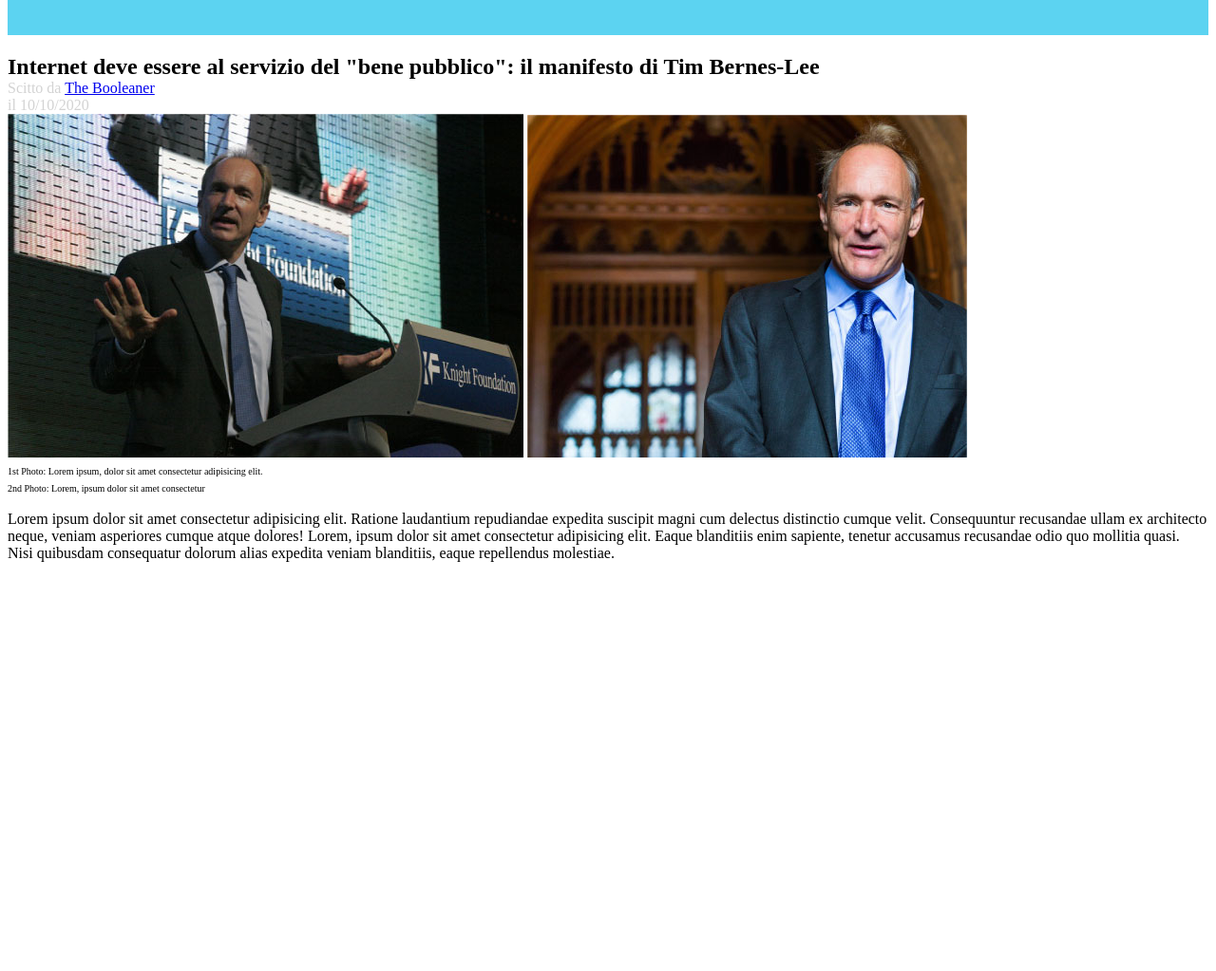
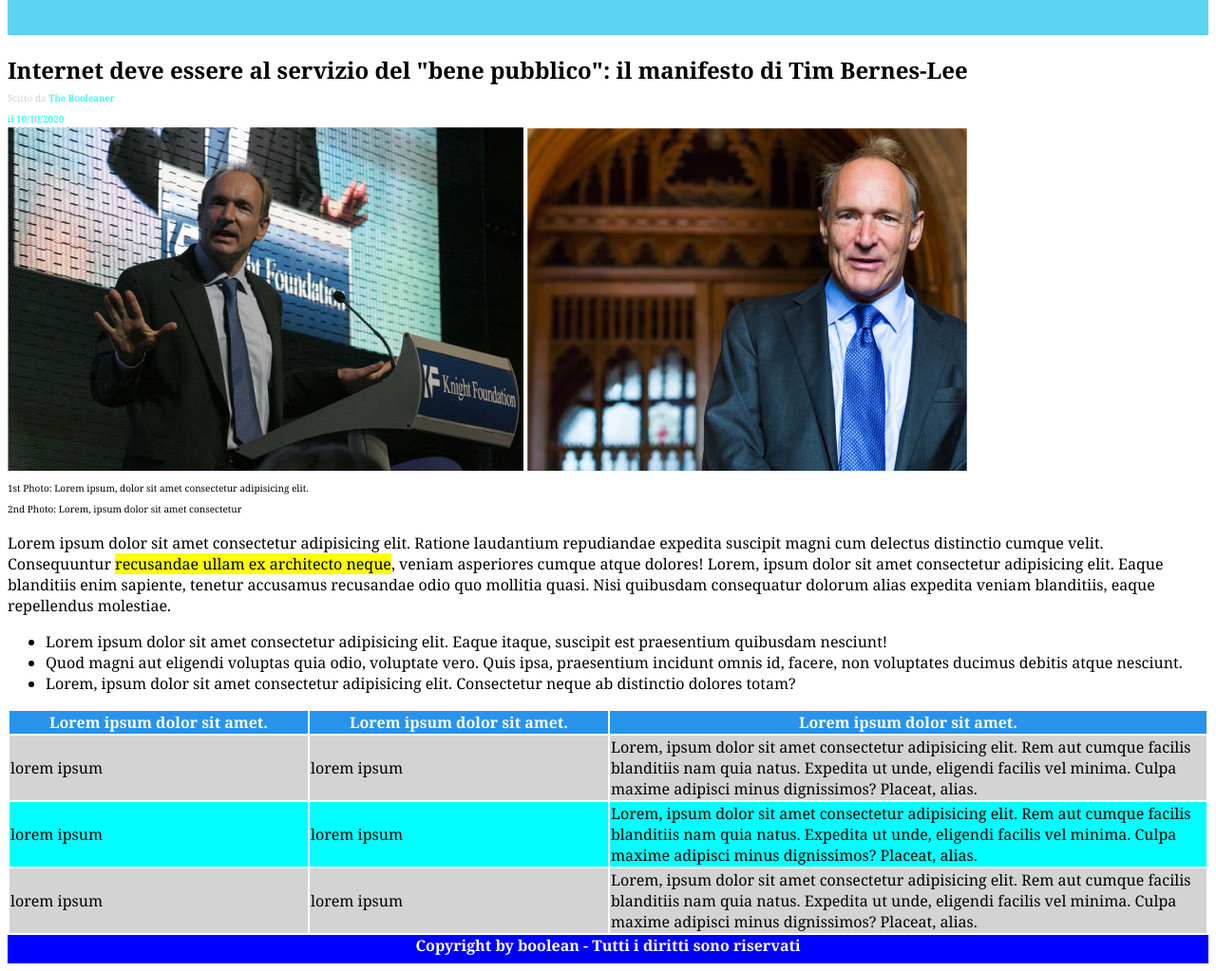
Before and after one commit to AlbertoMameli/html-css-booleaner, a plain HTML site: page index.html in a window 1280 px wide. Shown: the part 71-1094 px from the top of the page at 95% size. Before the commit the page ends 800 px from the top, so only its background shows below. Drawn offline with Linux system fonts and the light colour scheme.

Commit message:
feat:aggiunta 1

```diff
--- a/css/style.css
+++ b/css/style.css
@@ -1,3 +1,7 @@
+* body {
+    font-family:Cambria, Cochin, Georgia, Times, 'Times New Roman', serif;
+
+}
 .container-logo {
     background-color: rgba(15, 191, 235, 0.679);
     height: 100px;
@@ -8,14 +12,63 @@
   margin-left: 10px;
 }
 
+.link {
+    color: aqua;
+}
+
 h1 {
     margin-bottom: 0;
 }
 
 .under-title {
     color: lightgrey;
+    font-size: 10px;
+
 }
 
 .description-photo {
     font-size: 10px;
 }
+
+.mark {
+    background-color: yellow;
+
+}
+/*tabella*/
+.section-table {
+    background-color: rgb(40, 147, 235);
+    color: white;
+
+}
+
+
+.light-grey {
+    background-color: lightgray;
+}
+
+.acqua {
+    background-color: aqua;
+}
+
+table {
+    width: 100%;
+}
+
+.tleft {
+    width: 25%;
+}
+.tcenter {
+    width: 25%;
+}
+/*fine tabella*/
+
+
+
+
+/*footer*/
+.fine-pagina {
+    background-color: blue;
+    height: 30px;
+    text-align: center;
+   color: white;
+}
--- a/index.html
+++ b/index.html
@@ -5,11 +5,7 @@
     <meta charset="UTF-8">
     <meta name="viewport" content="width=device-width, initial-scale=1.0">
     <title>The Booleaner</title>
-    <link rel="preconnect" href="https://fonts.googleapis.com">
-    <link rel="preconnect" href="https://fonts.gstatic.com" crossorigin>
-    <link
-        href="https://fonts.googleapis.com/css2?family=Inter:ital,opsz,wght@0,14..32,100..900;1,14..32,100..900&family=Oswald:wght@200..700&display=swap"
-        rel="stylesheet">
+
     <link rel="stylesheet" href="./css/style.css">
 </head>
 
@@ -21,7 +17,7 @@
         </div>
         <section class="first-title">
             <h1>Internet deve essere al servizio del "bene pubblico": il manifesto di Tim Bernes-Lee</h1>
-            <span class="under-title">Scitto da <a href="https://boolean.careers/">The Booleaner</a> <br>
+            <span class="under-title">Scitto da <a="https://boolean.careers/" class="link">The Booleaner</a> <br>
                 il 10/10/2020</span>
         </section>
     </header>
@@ -40,15 +36,91 @@
                 </span>
             </div>
 
+        </div>
+        <section class="body-page">
             <p>
-                Lorem ipsum dolor sit amet consectetur adipisicing elit. Ratione laudantium repudiandae expedita suscipit magni cum delectus distinctio cumque velit. Consequuntur recusandae ullam ex architecto neque, veniam asperiores cumque atque dolores! Lorem, ipsum dolor sit amet consectetur adipisicing elit. Eaque blanditiis enim sapiente, tenetur accusamus recusandae odio quo mollitia quasi. Nisi quibusdam consequatur dolorum alias expedita veniam blanditiis, eaque repellendus molestiae.
+                Lorem ipsum dolor sit amet consectetur adipisicing elit. Ratione laudantium repudiandae expedita
+                suscipit magni cum delectus distinctio cumque velit. Consequuntur <span class="mark">recusandae ullam ex
+                    architecto neque</span>,
+                veniam asperiores cumque atque dolores! Lorem, ipsum dolor sit amet consectetur adipisicing elit. Eaque
+                blanditiis enim sapiente, tenetur accusamus recusandae odio quo mollitia quasi. Nisi quibusdam
+                consequatur dolorum alias expedita veniam blanditiis, eaque repellendus molestiae.
             </p>
+            <!-- fine articolo di giornale -->
+             <!-- inizio lista  -->
+
+            <div class="unordered-list">
+                <ul>
+                    <li>Lorem ipsum dolor sit amet consectetur adipisicing elit. Eaque itaque, suscipit est praesentium
+                        quibusdam nesciunt!</li>
+                    <li>Quod magni aut eligendi voluptas quia odio, voluptate vero. Quis ipsa, praesentium incidunt
+                        omnis id, facere, non voluptates ducimus debitis atque nesciunt.</li>
+                    <li>Lorem, ipsum dolor sit amet consectetur adipisicing elit. Consectetur neque ab distinctio
+                        dolores totam? </li>
+                </ul>
+
+            </div>
+            <!-- fine lista -->
+             <!-- tabella -->
+
+            <section class="table">
+                <table class="table-position">
+                    <thead class="title">
+                        <tr class="section-table">
+                            <th class="th">Lorem ipsum dolor sit amet.</th>
+                            <th class="th">Lorem ipsum dolor sit amet.</th>
+                            <th class="th">Lorem ipsum dolor sit amet.</th>
+
+
+                    </thead>
+                    <tbody>
+                        <tr class="light-grey">
+                            <td class="tleft">lorem ipsum</td>
+                            <td class="tcenter">lorem ipsum</td>
+                            <td class="tright">Lorem, ipsum dolor sit amet consectetur adipisicing elit. Rem aut cumque
+                                facilis
+                                blanditiis nam quia natus. Expedita ut unde, eligendi facilis vel minima. Culpa maxime
+                                adipisci minus dignissimos? Placeat, alias.</td>
+                        </tr>
+                        <tr class="acqua">
+                            <td class="tleft">lorem ipsum</td>
+                            <td class="tcenter">lorem ipsum</td>
+                            <td class="tright">Lorem, ipsum dolor sit amet consectetur adipisicing elit. Rem aut cumque
+                                facilis
+                                blanditiis nam quia natus. Expedita ut unde, eligendi facilis vel minima. Culpa maxime
+                                adipisci minus dignissimos? Placeat, alias.</td>
+                        </tr>
+                        <tr class="light-grey">
+                            <td class="tleft">lorem ipsum</td>
+                            <td class="tcenter">lorem ipsum</td>
+                            <td class="tright">Lorem, ipsum dolor sit amet consectetur adipisicing elit. Rem aut cumque
+                                facilis
+                                blanditiis nam quia natus. Expedita ut unde, eligendi facilis vel minima. Culpa maxime
+                                adipisci minus dignissimos? Placeat, alias.</td>
+                        </tr>
+
+
+
+                    </tbody>
+                </table>
+                <!-- fine tabella -->
+            </section>
 
 
 
 
+
+
+        </section>
+
+    </main>
+    <footer>
+        <div class="fine-pagina">
+            <span class="copyright">
+                <strong>Copyright by boolean - Tutti i diritti sono riservati</strong>
+            </span>
         </div>
-    </main>
+    </footer>
 
 
 
```
